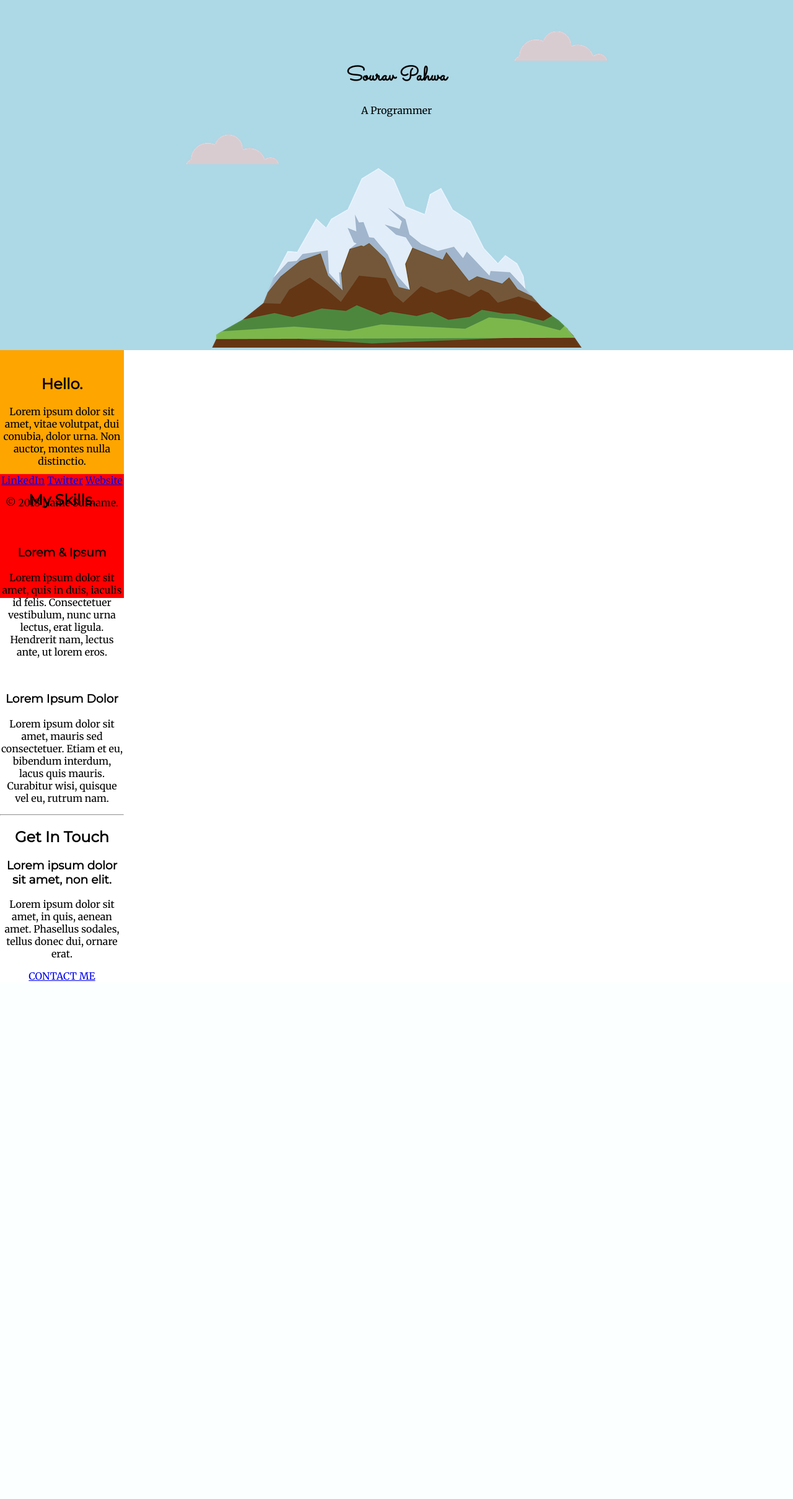
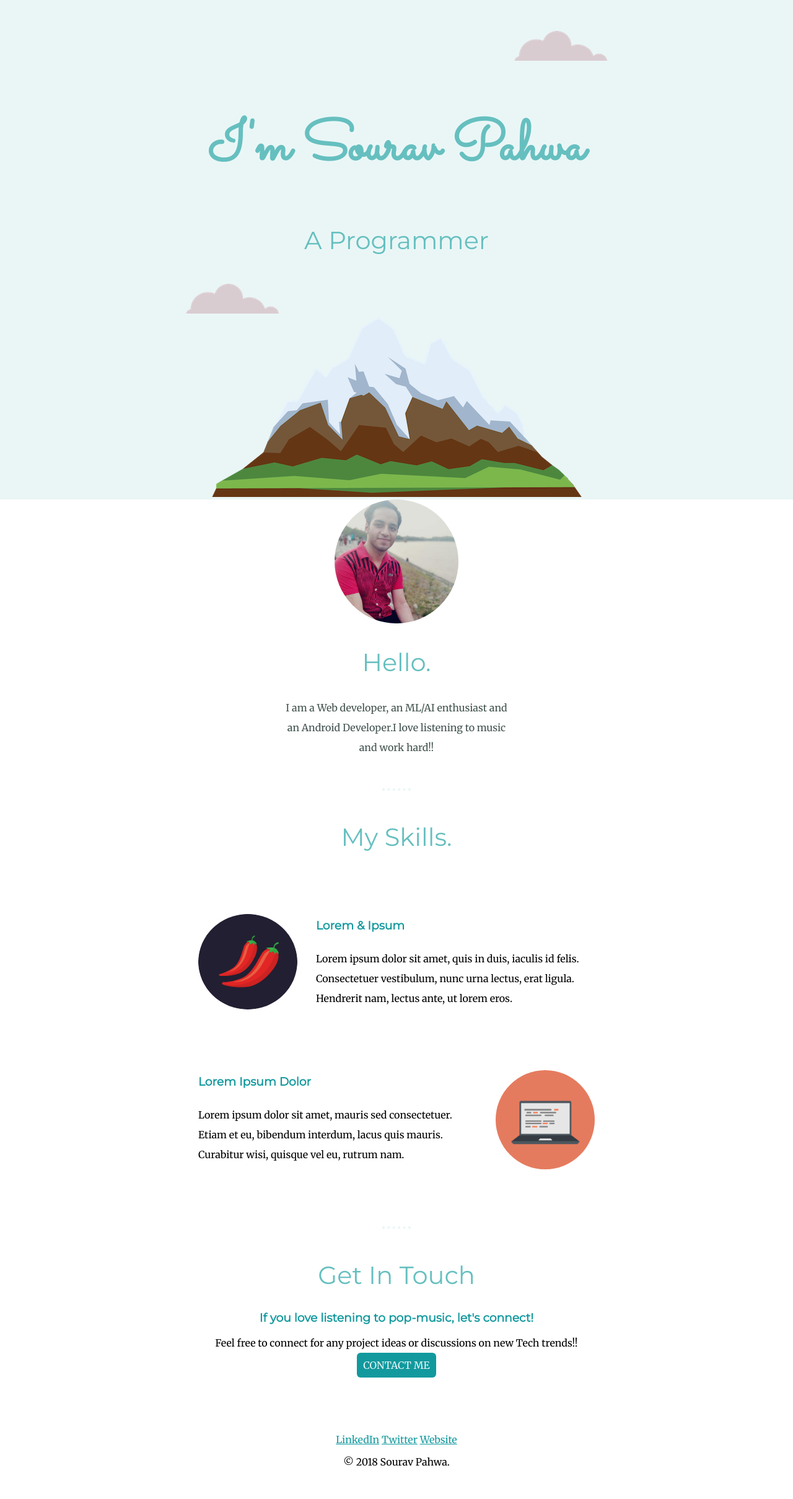
Before and after one commit to Sourav61/Angela-Yu-Web-Dev-Bootcamp, a PHP site: page / in a window 1280 px wide. Shown: the whole page at 62% size. Before the commit the page ends 1583 px from the top, so only its background shows below. Run offline with PHP 8.4, Linux system fonts and the light colour scheme.

Commit message:
Completed middle container in challenge 60

```diff
--- a/Trial Website/css/style.css
+++ b/Trial Website/css/style.css
@@ -1,24 +1,99 @@
+a {
+  color: #11999E;
+}
+
 body {
   margin: 0;
   text-align: center;
   font-family: 'Merriweather', serif;
+  font-size: 100%;
+}
+
+.btn {
+  text-decoration: none;
+  background-color: #11999E;
+  color: #EAF6F6;
+  border-radius: 6px;
+  padding: 10px;
+
+}
+
+.bottom-cloud{
+  position: absolute;
+  left: 300px;
+  bottom: 300px;
+}
+
+.bottom-container {
+  margin: 100px auto 50px;
+}
+
+.chillie-image {
+  border-radius: 100%;
+  /* height: 300px; */
+  width: 25%;
+  float: left;
+  margin-right: 30px;
+}
+
+.comp-image {
+  border-radius: 100%;
+  /* height: 300px; */
+  width: 25%;
+  float: right;
+  margin-left: 30px;
 }
 
 h1 {
-  margin-top: 0;
+  color: #66BFBF;
+  font-size: 5.625rem;
   font-family: 'Sacramento', cursive;
+  margin: 50px auto 0;
+  line-height: 2;
 }
 
 h2{
   font-family: 'Montserrat', sans-serif;
+  font-size: 2.5rem;
+  color: #66BFBF;
+  font-weight: normal;
 }
 
 h3{
   font-family: 'Montserrat', sans-serif;
+  color: #11999E;
+}
+
+.hori-rule {
+  border-style: dotted;
+  width: 3%;
+  border-width: 4px;
+  border-top: 2px;
+  border-color: #EAF6F6;
+  margin: 50px auto;
+}
+
+.image {
+  border-radius: 100%;
+  height: 200px;
+  width: 200px;
+}
+
+.para {
+  color: #40514E;
+  margin: auto 28.125rem 40px;
+  line-height: 2;
+}
+
+.skill-row {
+  width: 50%;
+  margin: 100px auto 100px;
+  text-align: left;
+  line-height: 2;
 }
 
 .top-container {
-  background-color: lightblue;
+  background-color: #EAF6F6;
   /* width: 200px;
   height: 200px;
   border: solid 10px;
@@ -27,30 +102,23 @@ h3{
   padding-top: 100px;
 }
 
-.middle-container{
-  background-color: orange;
-  width: 200px;
-  height: 200px;
-  /* margin-left: 260px;
-  border: solid 20px; */
+/* .middle-container{
+
 }
 
 .bottom-container {
-  background-color: red;
-  width: 200px;
-  height: 200px;
-  /* margin-left: 500px;
-  border: solid 10px; */
-}
+
+} */
 
 .top-cloud {
   position: absolute;
   right: 300px;
   top: 50px;
 }
+/* .chillie-image-desc {
+  clear: left;
+}
 
-.bottom-cloud{
-  position: absolute;
-  left: 300px;
-  bottom: 300px;
-}
+.comp-image-desc {
+  clear: right;
+} */
--- a/Trial Website/index.html
+++ b/Trial Website/index.html
@@ -12,48 +12,48 @@
   <body>
     <div class="top-container">
       <img class="top-cloud" src="images/cloud.png" alt="cloud-image">
-      <h1>Sourav Pahwa</h1>
-      <p>
+      <h1>I'm Sourav Pahwa</h1>
+      <h2>
         A Programmer
-      </p>
+      </h2>
       <img class="bottom-cloud" src="images/cloud.png" alt="cloud-image">
       <img src="images/mountain.png" alt="mountain-image">
     </div>
     <div class="middle-container">
       <div class="profile">
-        <img src="" alt="">
+        <img class="image" src="images/pp.jpg" alt="">
         <h2>Hello.</h2>
-        <p>Lorem ipsum dolor sit amet, vitae volutpat, dui conubia, dolor urna. Non auctor, montes nulla distinctio.</p>
+        <p class="para">I am a Web developer, an ML/AI enthusiast and an Android Developer.I love listening to music and work hard!!</p>
       </div>
-      <hr>
+      <hr class="hori-rule">
       <div class="skills">
         <h2>My Skills.</h2>
         <div class="skill-row">
-          <img class="" src="" alt="">
+          <img class="chillie-image" src="images/chillies.png" alt="">
           <h3>Lorem & Ipsum</h3>
           <p>Lorem ipsum dolor sit amet, quis in duis, iaculis id felis. Consectetuer vestibulum, nunc urna lectus, erat ligula. Hendrerit nam, lectus ante, ut lorem eros.</p>
         </div>
         <div class="skill-row">
-          <img class="" src="" alt="">
+          <img class="comp-image" src="images/computer.png" alt="">
           <h3>Lorem Ipsum Dolor</h3>
           <p>Lorem ipsum dolor sit amet, mauris sed consectetuer. Etiam et eu, bibendum interdum, lacus quis mauris. Curabitur wisi, quisque vel eu, rutrum nam.</p>
         </div>
       </div>
-      <hr>
+      <hr class="hori-rule">
       <div class="contact-me">
         <h2>Get In Touch</h2>
-        <h3>Lorem ipsum dolor sit amet, non elit.</h3>
-        <p>Lorem ipsum dolor sit amet, in quis, aenean amet. Phasellus sodales, tellus donec dui, ornare erat.</p>
-        <a class="btn" href="mailto:name@email.com">CONTACT ME</a>
+        <h3>If you love listening to pop-music, let's connect!</h3>
+        <p>Feel free to connect for any project ideas or discussions on new Tech trends!!</p>
+        <a class="btn" type="btn" href="mailto:sourav61pahwa@gmail.com">CONTACT ME</a>
       </div>
     </div>
 
 
     <div class="bottom-container">
-      <a class="footer-link" href="https://www.linkedin.com/">LinkedIn</a>
-      <a class="footer-link" href="https://twitter.com/">Twitter</a>
-      <a class="footer-link" href="https://www.appbrewery.co/">Website</a>
-      <p>© 2018 Name Surname.</p>
+      <a class="footer-link" href="https://www.linkedin.com/in/sourav-pahwa-93b4041b6/">LinkedIn</a>
+      <a class="footer-link" href="https://twitter.com/SouravPahwa9">Twitter</a>
+      <a class="footer-link" href="https://personal-portfolio-sp.herokuapp.com/">Website</a>
+      <p>© 2018 Sourav Pahwa.</p>
     </div>
 
   </body>
```
Also changed, not shown: Trial Website/images/pp.jpg (added).
